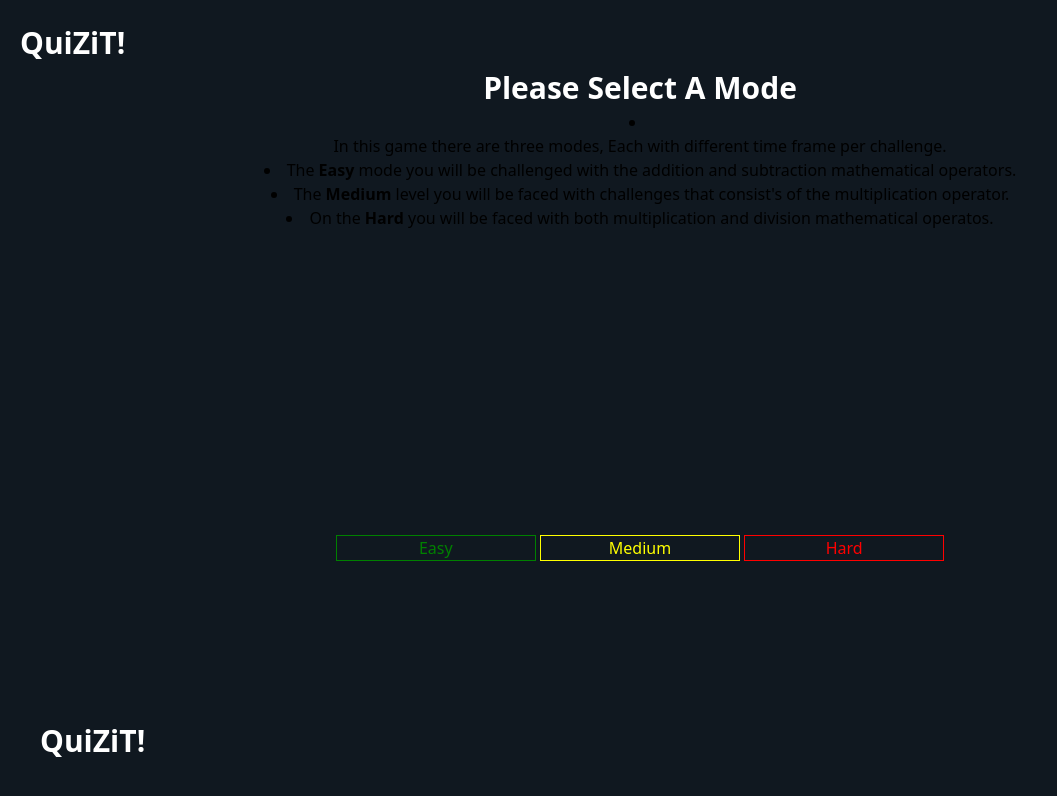
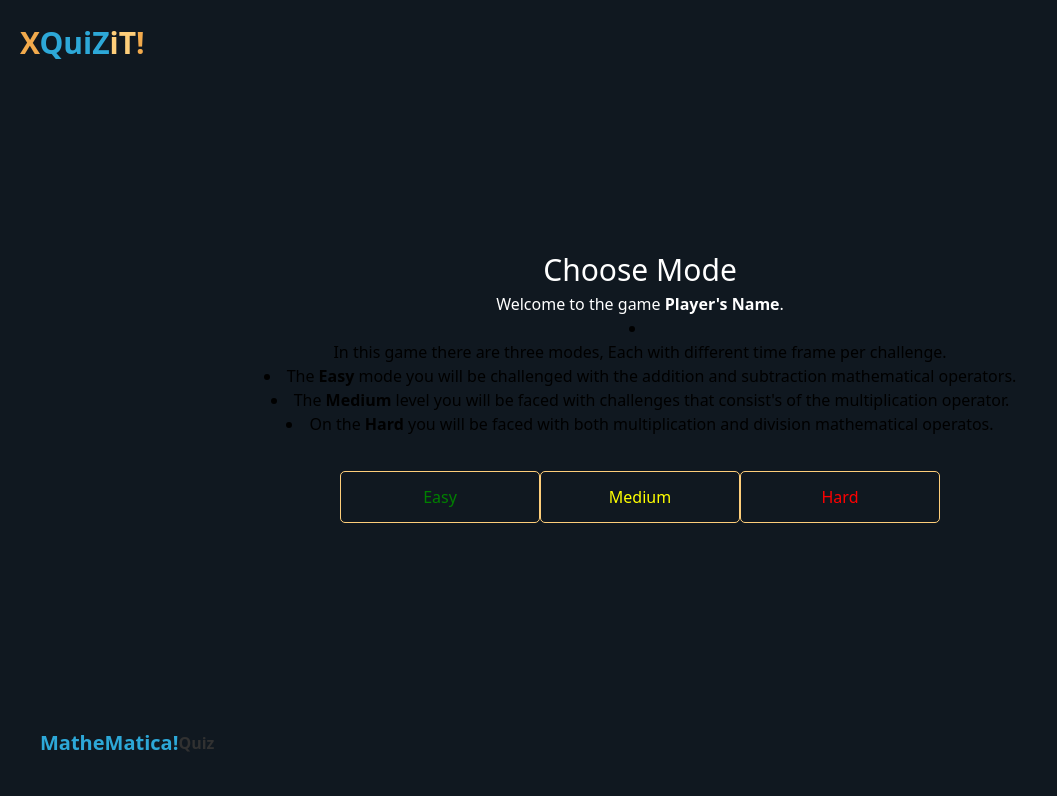
Before and after one commit to LukhanyoV/quizit, a website: page public/modes.html in a window 1280 px wide. Shown: the whole page, without its empty margins (0-1057 px from the left). Drawn offline with nearby package versions, Linux system fonts and the light colour scheme.

Commit message:
landing page

```diff
--- a/public/main.css
+++ b/public/main.css
@@ -10,6 +10,55 @@
     --easy: #008000;
     --medium: #ffff00;
     --hard: #ff0000;
+}
+
+
+.mode-fill {
+    display: flex;
+    flex-direction: column;
+    height: 100%;
+    width: 100%;
+    text-align: center;
+    align-items: center;
+    justify-content: center;
+}
+.mode-title {
+    font-size: 30px;
+    color: var(--p-cl);
+}
+
+.instruction-paragraph {
+    text-align: center;
+    color: var(--p-cl);
+
+}
+
+.mode-selection {
+    display: flex;
+    /* flex-direction: column; */
+    /* background-color: red; */
+    align-items: center;
+    justify-content: center;
+    margin-top: 20px;
+}
+
+button.modes {
+    border: 1px solid var(--f-cl);
+    padding: 13px 20px;
+    min-width: 200px;
+    max-width: 300px;
+    width: 100%;
+    margin-top: 15px;
+    transition: .1s ease;
+    cursor: pointer;
+}
+.modes{
+    border-radius: 5px;
+}
+
+.easy{
+    border: 1px solid var(--easy);
+    color: var(--easy);
 }
 
 .medium {
@@ -40,47 +89,6 @@
 .hard:hover{
     border: 1px solid var(--hard);
     background-color: var(--hard);
-    color: var(--p-bg);
+    color: var(--p-cl);
     font-weight: bold;
 }
-.mode-fill {
-    height: 100%;
-    width: 100%;
-    text-align: center;
-    align-items: center;
-    justify-content: center;
-}
-.mode-tittle {
-    font-size: 30px;
-    color: var(--p-cl);
-    font-weight: bold;
-    justify-content: flex-start;
-}
-
-.instruction-paragraph {
-    text-align: center;
-    color: var(--p-cl);
-
-}
-
-.mode-selection {
-    display: flex;
-    flex-direction: column;
-    align-items: center;
-    justify-content: center;
-    height: 100%;
-}
-
-button {
-    border: 1px solid var(--f-cl);
-    padding: 13px 20px;
-    width: 200px;
-    margin-top: 15px;
-    transition: .1s ease;
-    cursor: pointer;
-}
-
-.easy{
-    border: 1px solid var(--easy);
-    color: var(--easy);
-}
--- a/public/modes.html
+++ b/public/modes.html
@@ -14,13 +14,13 @@
 <body>
     <main class="main__container">
         <header class="header">
-            <h1 class="title">QuiZiT!</h1>
+            <h1 class="title">X<span>QuiZ</span><span>iT</span>!</h1>
         </header>
         <div class="container">
             <div class="mode-fill">
-                <h1 class="mode-tittle">Please Select A Mode</h1>
-                <!-- <p class="instruction-paragraph">Welcome to the game <strong>Player's Name</strong>.
-               </p> -->
+                <h1 class="mode-title">Choose Mode</h1>
+                <p class="instruction-paragraph">Welcome to the game <strong>Player's Name</strong>.
+               </p>
                <li>
                     <ul>In this game there are three modes, Each with different time frame per challenge.</ul>
                     <li>The <strong>Easy</strong> mode you will be challenged with the addition and subtraction mathematical operators.</li>
@@ -28,16 +28,15 @@
                     <li>On the <strong>Hard</strong> you will be faced with both multiplication and division mathematical operatos.</li>
                 </li>
                 <div class="mode-selection">
-                    <a href="./game.html">
-                        <button class="easy">Easy</button>
-                        <button class="medium">Medium</button>
-                        <button class="hard">Hard</button>
-                    </a>
+                    <button class="modes easy">Easy</button>
+                    <button class="modes medium">Medium</button>
+                    <button class="modes hard">Hard</button>
                 </div>
             </div>
         </div>
         <footer class="footer">
-            <h1 class="title">QuiZiT!</h1>
+            <h2 class="footer__title">MatheMatica!</h2>
+                <p>Quiz</p>
         </footer>
     </main>
 </body>
--- a/public/style.css
+++ b/public/style.css
@@ -40,10 +40,28 @@ header{
 }
 .title{
     font-size: 30px;
-    color: var(--p-cl);
+    color: var(--s-cl);
     font-weight: bold;
 }
 
+.footer__title{
+    font-size: 20px;
+    color: var(--t-cl);
+    font-weight: bold;
+}
+
+.footer >  p{
+    color: var(--t-bg);
+    font-weight: bold;
+}
+
+.title span:nth-child(1){
+    color: var(--t-cl);
+}
+
+.title span:nth-child(2){
+    color: var(--f-cl);
+}
 
 .container{
     display: flex;
@@ -239,6 +257,11 @@ input.player{
     padding: 10px;
     width: 100%;
     margin-top: 20px;
+    border-radius: 5px;
+}
+
+input.player:focus{
+    outline: 2px solid var(--f-cl);
 }
 
 button.submit{
@@ -247,11 +270,12 @@ button.submit{
     margin: 20px 0;
     color: var(--f-cl);
     transition: .1s ease;
+    border-radius: 5px;
 }
 
 button.submit:hover{
-    color: var(--t-cl);
-    background-color: var(--p-bg);
+    color: var(--p-bg);
+    background-color: var(--s-cl);
     font-weight: bold;
 }
 
```
Also changed, not shown: public/game.html (+1 -2 lines), public/index.html (+4 -5 lines), public/scoreBoard.html (+4 -1 lines), 2 other files.
